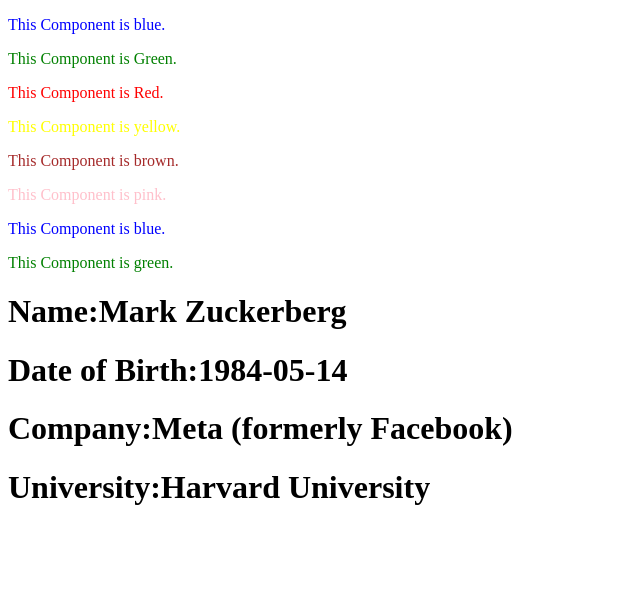
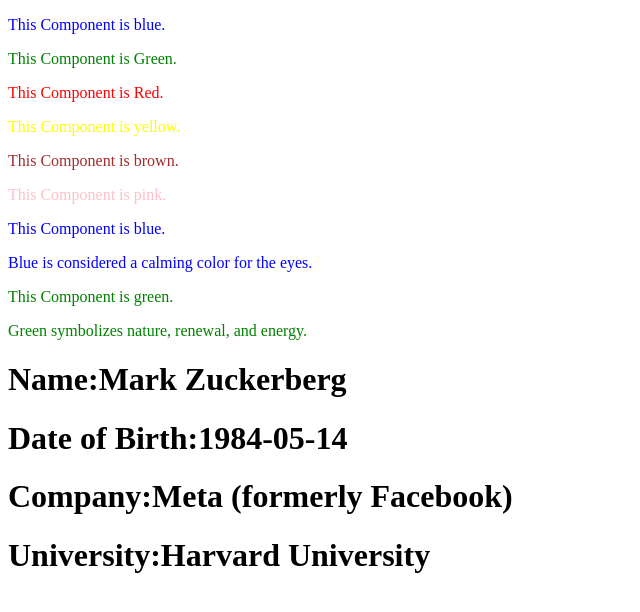
Before and after one commit to RavinduLayanga/developer-playground, a React (Vite) app in the folder React/First/react_project/: page / in a window 1280 px wide. Shown: the top 612 px of the page, without its empty margins (0-640 px from the left). Built offline with nearby package versions, Linux system fonts and the light colour scheme.

Commit message:
feat: enhance App component with detailed prop usage examples and modern practices

```diff
--- a/React/First/react_project/src/App.jsx
+++ b/React/First/react_project/src/App.jsx
@@ -1,4 +1,13 @@
+// If you ever need to disable the PropTypes warning for an entire file,
+// you would put this exact comment on line 1:
+// /* eslint-disable react/prop-types */
+
 import PropTypes from "prop-types";
+
+// ==========================================
+// 1. HARDCODED COMPONENTS (The "Bad" Way)
+// ==========================================
+// These are not reusable.
 const BlueComponent = () => (
   <div style={{ color: "blue" }}>
     <p>This Component is blue.</p>
@@ -17,27 +26,76 @@
   </div>
 );
 
-// Reusable components using props
-// const ColourfulComponent =(props)=>(
-//   <div style{{color:props.color}}>
-//   <p>This Component is{props.color}.</p>
-// </div>
-// );
-const ColourfulComponent = ({ color }) => (
+// ==========================================
+// 2. THE EVOLUTION OF PROPS (Reference Guide)
+// ==========================================
+
+/*
+  METHOD A: The Old Way (Using the full 'props' object)
+  Notice how you have to type "props." every single time.
+
+  const ColourfulComponent = (props) => (
+    <div style={{ color: props.color }}>
+      <p>This Component is {props.color}.</p>
+      {props.children}
+    </div>
+  );
+*/
+
+/*
+  METHOD B: The Old Way + The || (Logical OR) Operator
+  If no color is provided, it falls back to "blue".
+
+  const ColourfulComponent = (props) => (
+    <div style={{ color: props.color || "blue" }}>
+      <p>This Component is {props.color || "blue"}.</p>
+      {props.children}
+    </div>
+  );
+*/
+
+/*
+  METHOD C: The Old Way + PropTypes Validation
+  Before modern tools, developers used this library to catch errors
+  (like passing a number when the component expected a string).
+
+  const ColourfulComponent = (props) => ( ... );
+
+  ColourfulComponent.propTypes = {
+    color: PropTypes.string.isRequired,
+  };
+
+  WHY WE DON'T USE THIS ANYMORE:
+  Typing out propTypes for every single component was exhausting.
+  Today, the modern industry standard is to use TypeScript.
+  TypeScript is a version of JavaScript that forces strict data types
+  and checks for these exact errors before the code even runs,
+  making the 'prop-types' library completely obsolete.
+*/
+
+// ==========================================
+// 3. THE MODERN WAY (Destructuring + Default Params)
+// ==========================================
+// This is the active component that will actually run!
+// 1. We use { color, children } to instantly extract what we need.
+// 2. We use = "blue" right in the parameters to set a default value,
+//    which completely replaces the need for the old || operator.
+
+const ColourfulComponent = ({ color = "blue", children }) => (
   <div style={{ color: color }}>
     <p>This Component is {color}.</p>
+    {children}
   </div>
 );
-
-// Prop Types for Validation
-ColourfulComponent.propTypes = {
-  color: PropTypes.string.isRequired,
-};
 
 const App = () => {
   const color1 = "blue";
   const color2 = "green";
-  // Reusable UserProfile Component
+
+  // ==========================================
+  // MULTIPLE PROPS EXAMPLE
+  // ==========================================
+  // Here is a component taking in a larger props object without destructuring.
   const UserProfile = (props) => (
     <div>
       <h1>Name:{props.name}</h1>
@@ -49,19 +107,26 @@
 
   return (
     <div>
+      {/* Rendering the hardcoded components */}
       <BlueComponent />
       <GreenComponent />
       <RedComponent />
+
+      {/* Rendering the reusable component with string props */}
       <ColourfulComponent color="yellow" />
       <ColourfulComponent color="brown" />
       <ColourfulComponent color="pink" />
+
+      {/* Rendering with variables and passing 'children' (the <p> tags) */}
       <ColourfulComponent color={color1}>
         <p>Blue is considered a calming color for the eyes.</p>
       </ColourfulComponent>
+
       <ColourfulComponent color={color2}>
         <p>Green symbolizes nature, renewal, and energy.</p>
       </ColourfulComponent>
 
+      {/* Passing multiple custom props to build a profile */}
       <UserProfile
         name="Mark Zuckerberg"
         dateOfBirth="1984-05-14"
```
